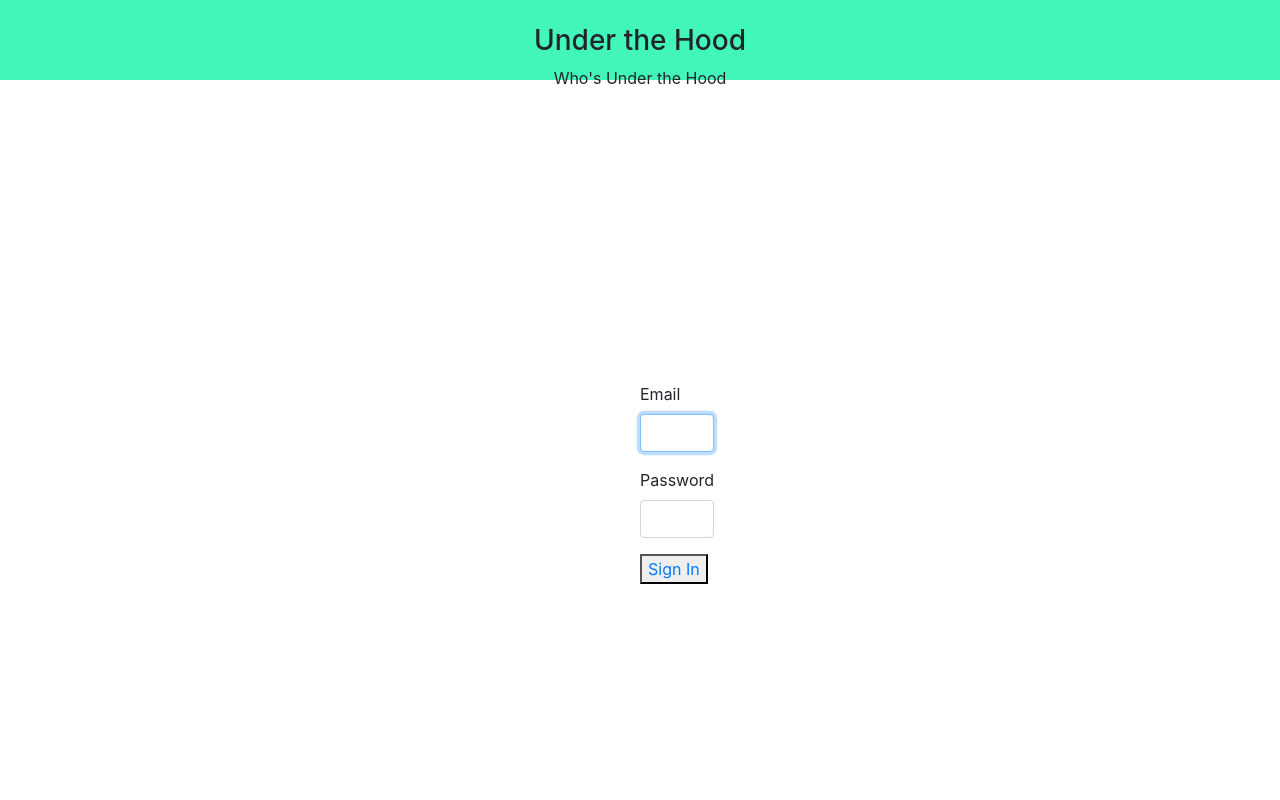
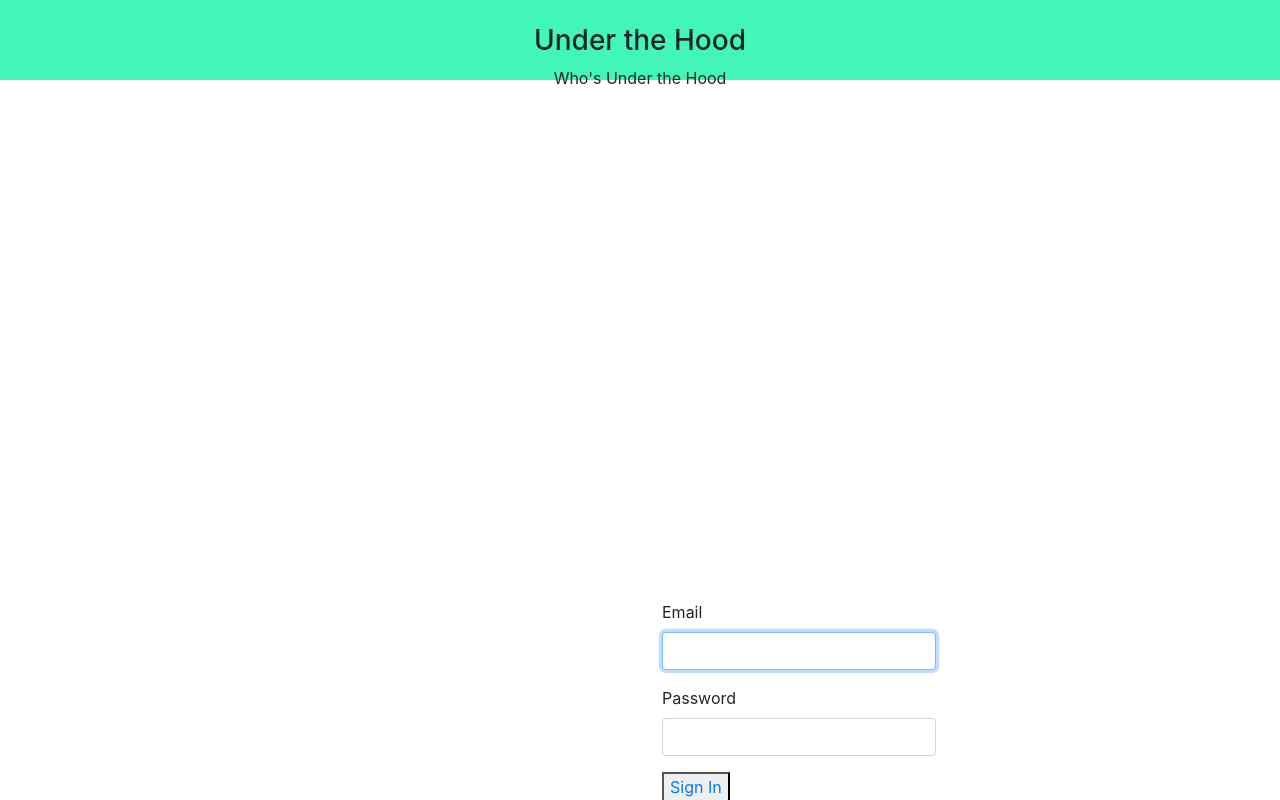
Before and after one commit to wkirkpat/under-the-hood, a React app: page /login in a window 1280 px wide. Built offline with nearby package versions, Linux system fonts and the light colour scheme.

Commit message:
still working on the display

```diff
--- a/src/client/pages/Login.tsx
+++ b/src/client/pages/Login.tsx
@@ -1,9 +1,10 @@
 import React, { useState } from "react";
 import { BrowserRouter as Router, Switch, Route, Link } from "react-router-dom";
 import Header from "../components/Header";
-import {RouteComponentProps} from "react-router"
+import {RouteComponentProps} from "react-router";
 
-import { Button, FormGroup, FormControl } from "react-bootstrap";
+
+import { Button, FormGroup, FormControl, Container } from "react-bootstrap";
 
 
 const Login: React.FC<ILoginProps> = () => {
@@ -33,8 +34,10 @@ const Login: React.FC<ILoginProps> = () => {
       <div style={{ top: "75%", left: "50%", position: "absolute" }}>
 
 
-
-<div style={{bottom: "25%", position: "absolute"}}>
+<Container className="themed-container">
+<div style={{ display: "flex",
+    justifyContent: "center",
+    alignItems: "center", width:"18em"}}>
         <div className="Login">
           <form onSubmit={handleSubmit}>
             <FormGroup controlId="email">
@@ -63,6 +66,7 @@ const Login: React.FC<ILoginProps> = () => {
           </form>
           </div>
         </div>
+       </Container>
       </div>
     </div>
   );
```
